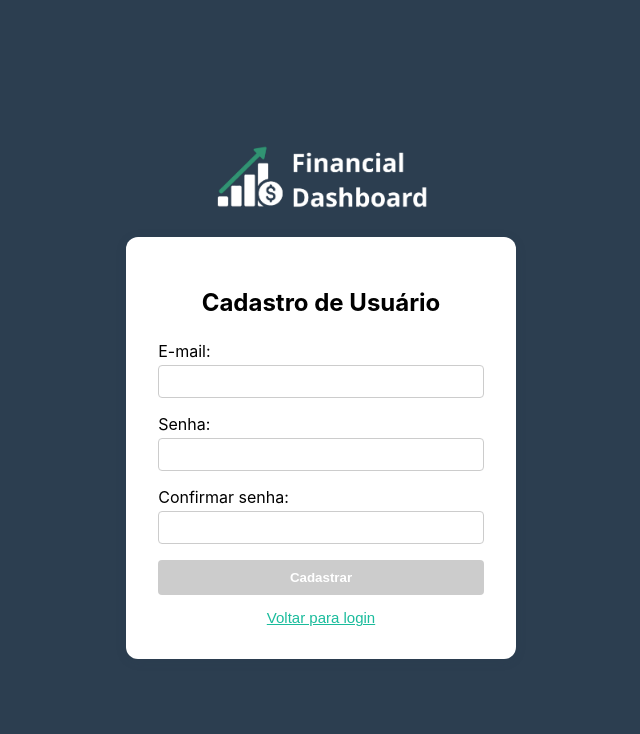
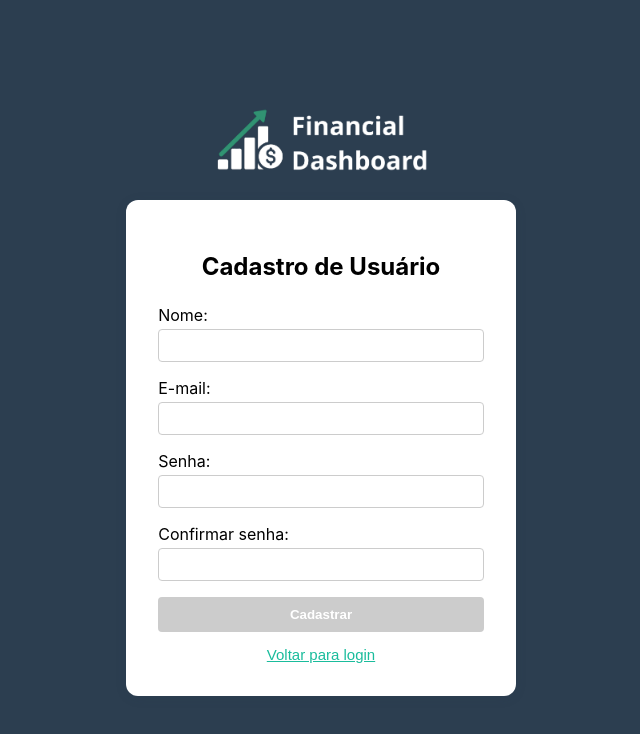
Before and after one commit to marco0Fonseca/Financial-Dashboard, a React (Create React App) app in the folder frontend/: page / in a window 1280 px wide. Both pictures are taken after a click on the button "Cadastrar usuário". Shown: the top 734 px of the page, without its empty margins (319-959 px from the left). Built offline with nearby package versions, Linux system fonts and the light colour scheme.

Commit message:
Tela de login e cadastro integradas ao backend

```diff
--- a/frontend/src/components/Login.tsx
+++ b/frontend/src/components/Login.tsx
@@ -9,18 +9,47 @@ const Login: React.FC<LoginProps> = ({ onLogin }) => {
   const [senha, setSenha] = useState('');
   const [confirmSenha, setConfirmSenha] = useState('');
   const [isCadastro, setIsCadastro] = useState(false);
+  const [nome, setNome] = useState('');
+  const API_URL = 'http://localhost:3001/api/auth';
+
 
   const isSenhaIgual = !isCadastro || senha === confirmSenha;
 
-  const handleSubmit = (e: React.FormEvent) => {
+  const handleSubmit = async (e: React.FormEvent) => {
     e.preventDefault();
     if (isCadastro) {
       if (isSenhaIgual && senha.length > 0) {
-        // Aqui você pode adicionar lógica de cadastro real
-        onLogin(email);
+        const response = await fetch(`${API_URL}/signup`, {
+          method: 'POST',
+          headers: { 'Content-Type': 'application/json' },
+          body: JSON.stringify({ name: nome, email, password: senha }),
+        });
+        if (response.ok) {
+          onLogin(email);
+        } else {
+          let errorMsg = 'Erro ao cadastrar usuário';
+          const contentType = response.headers.get('content-type');
+          if (contentType && contentType.includes('application/json')) {
+            const errorData = await response.json();
+            errorMsg = errorData.error || errorMsg;
+          } else {
+            errorMsg = await response.text();
+          }
+          alert(errorMsg);
+        }
       }
     } else {
-      onLogin(email);
+      const response = await fetch(`${API_URL}/signin`, {
+        method: 'POST',
+        headers: { 'Content-Type': 'application/json' },
+        body: JSON.stringify({ email, password: senha }),
+      });
+      if (response.ok) {
+        onLogin(email);
+      } else {
+        // Trate erro de login aqui
+        alert('Erro ao fazer login');
+      }
     }
   };
 
@@ -53,6 +82,26 @@ const Login: React.FC<LoginProps> = ({ onLogin }) => {
         <h2 style={{ textAlign: 'center', marginBottom: 24 }}>
           {isCadastro ? 'Cadastro de Usuário' : 'Entrar no Sistema'}
         </h2>
+        {isCadastro && (
+          <div style={{ marginBottom: 16 }}>
+            <label>
+              Nome:
+              <input
+                type="text"
+                value={nome}
+                onChange={e => setNome(e.target.value)}
+                required
+                style={{
+                  width: '94.5%',
+                  padding: 8,
+                  marginTop: 4,
+                  borderRadius: 4,
+                  border: '1px solid #ccc'
+                }}
+              />
+            </label>
+          </div>
+        )}
         <div style={{ marginBottom: 16 }}>
           <label>
             E-mail:
```
Also changed, not shown: 1 other file (tests, documents, lock files or other folders).
